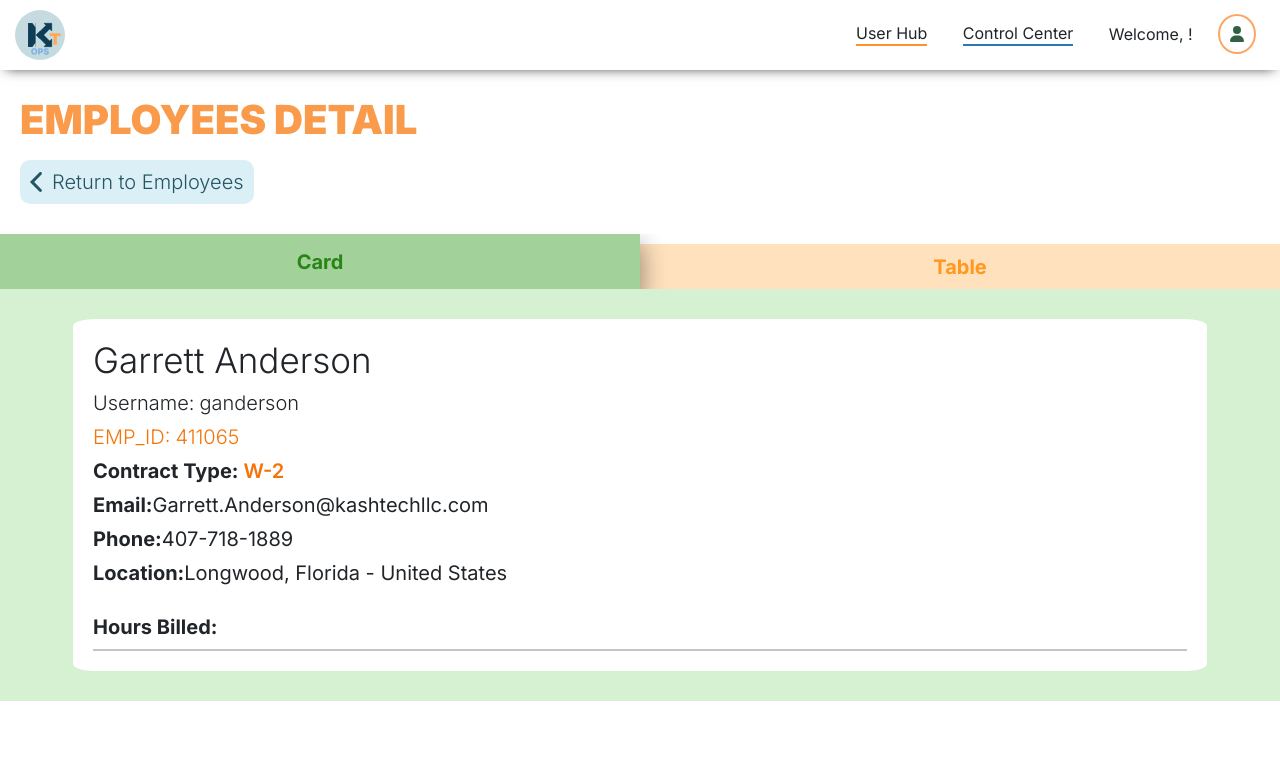
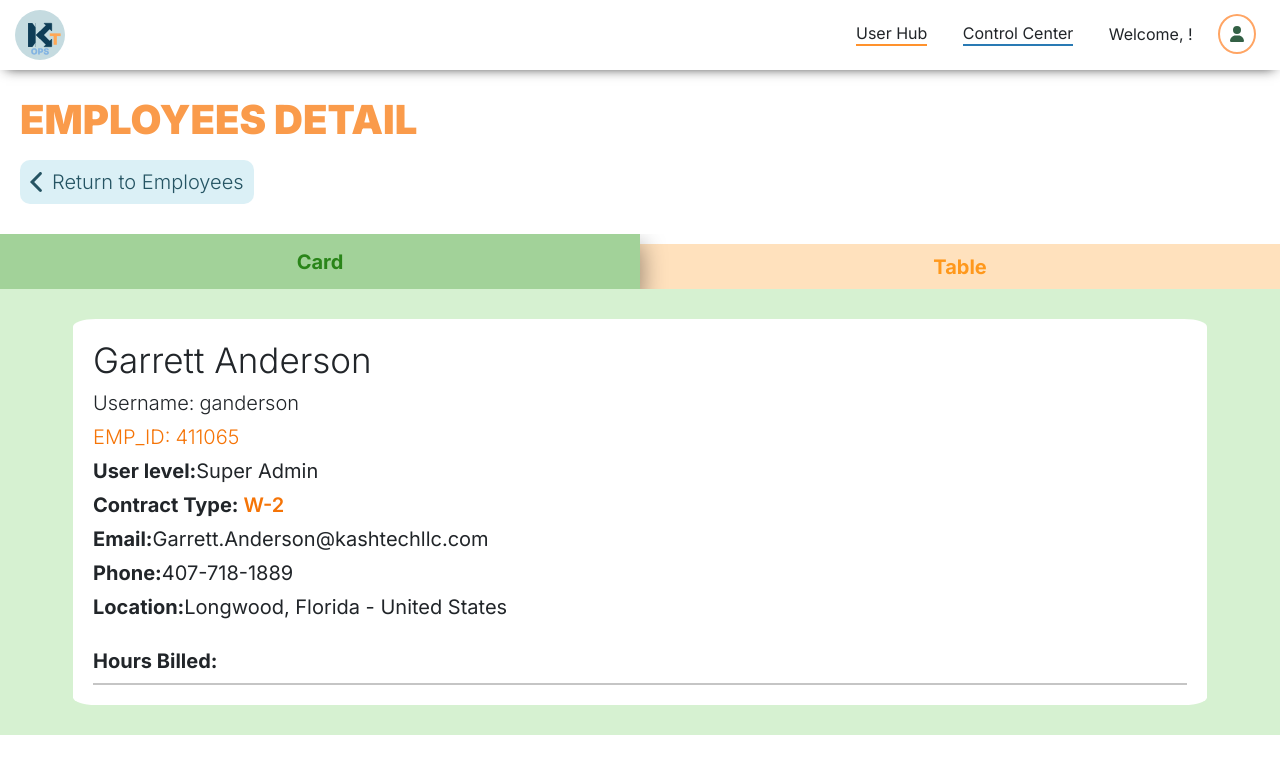
Before and after one commit to vishal-subramanyam/kash-ops-portal, a React (Create React App) app: page /employees-detail in a window 1280 px wide. Shown: the top 774 px of the page. Built offline with nearby package versions, Linux system fonts and the light colour scheme; no server answers; sample sign-in values are in the browser's storage; the HTML template or start-up script is replaced by a standard one.

Commit message:
got the data to load without the useEffect and logging on employees detail component

```diff
--- a/src/App.js
+++ b/src/App.js
@@ -1,4 +1,4 @@
-import React, { useState, Suspense } from "react";
+import React, { useState, Suspense, startTransition } from "react";
 import { useAuth } from "./hooks/Authentication";
 import { Routes, Route, useNavigate, useLocation } from "react-router-dom";
 import "./App.css";
@@ -28,7 +28,6 @@ import { createResource } from "./hooks/FetchUsers";
 
 function App() {
   let resource = createResource();
-  // let allUsers = resource.users.read();
   let { logout, user, loggedInUser, isAdmin } = useAuth();
   let username = window.localStorage.getItem("user");
 
@@ -38,12 +37,12 @@ function App() {
   let isAdminLocal = window.localStorage.getItem("adminLevel");
   let navigate = useNavigate();
   let location = useLocation();
-  // console.log(allUsers);
+
   return (
-    <Suspense fallback={<LoadingData />}>
-      <div className="App">
-        {/* hide NavBar if username in local storage is "null" because value in local storage is a string */}
-        {username !== "null" ? <NavBar userInfo={loggedInUserLocal} /> : <></>}
+    <div className="App">
+      {/* hide NavBar if username in local storage is "null" because value in local storage is a string */}
+      {username !== "null" ? <NavBar userInfo={loggedInUserLocal} /> : <></>}
+      <Suspense fallback={<LoadingData />}>
         <Routes>
           <Route path="/login" element={<Login />} />
           <Route
@@ -103,6 +102,7 @@ function App() {
                 <EmployeesDetail
                   loggedInUser={loggedInUserLocal}
                   admin={isAdminLocal}
+                  users={resource.users}
                 />
               </RequireAuth>
             }
@@ -234,8 +234,8 @@ function App() {
             }
           />
         </Routes>
-      </div>
-    </Suspense>
+      </Suspense>
+    </div>
   );
 }
 
--- a/src/components/EmployeeInfoCard.js
+++ b/src/components/EmployeeInfoCard.js
@@ -14,6 +14,10 @@ function EmployeeInfoCard(props) {
           <div className="EmployeeInfoCard--employee-id">
             <label>EMP_ID:</label>
             <span>411065</span>
+          </div>
+          <div className="EmployeeInfoCard--employee-level">
+            <label>User level:</label>
+            <span>Super Admin</span>
           </div>
         </section>
         <section className="EmployeeInfoCard--employee-type">
--- a/src/hooks/FetchUsers.js
+++ b/src/hooks/FetchUsers.js
@@ -38,6 +38,7 @@ const fetchUsers = () => {
   })
     .then((res) => res.json())
     .then((res) => {
+      console.log("all users: ", res.data);
       return res.data;
     })
     .catch((err) => {
--- a/src/pages/EmployeesDetail.js
+++ b/src/pages/EmployeesDetail.js
@@ -10,7 +10,8 @@ function EmployeesDetail(props) {
     "EmployeesDetail--tab EmployeesDetail--tab-active";
   let employeeInfoCardTabNotActive =
     "EmployeesDetail--tab EmployeesDetail--tab-not-active";
-
+  let allUsers = props.users.read();
+  console.log(allUsers);
   return (
     <main className="EmployeesDetail--container">
       <div className="kash_operations--upper-section-holder EmployeesDetail--upper-section-holder">
```
